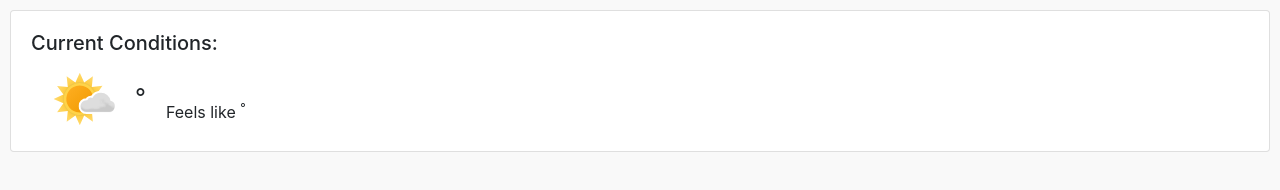
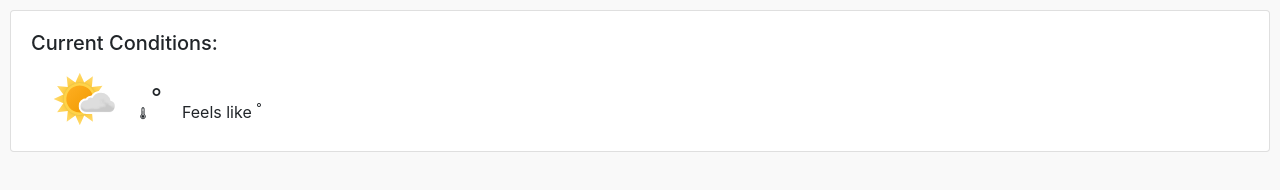
Before and after one commit to artem-p/raindrop, a React (Create React App) app: page / in a window 1280 px wide. Shown: the top 190 px of the page. Built offline with nearby package versions, Linux system fonts and the light colour scheme; no server answers.

Commit message:
add weather icon

```diff
--- a/src/dashboard/CurrentWeather.js
+++ b/src/dashboard/CurrentWeather.js
@@ -1,7 +1,7 @@
 import React, { useState, useEffect } from 'react'
 import Card from 'react-bootstrap/Card'
-import {Container, Row, Col} from 'react-bootstrap';
-import WiTemperature from 'react-icons/wi'
+import { Container, Row, Col } from 'react-bootstrap';
+import { WiThermometer } from 'react-icons/wi'
 import fair_day from '../weather-icons-metno/svg/fair_day.svg'
 import { owmRequests } from '../requests'
 import { owmApi } from '../api'
@@ -46,6 +46,10 @@ function CurrentWeather({lat, lon, place}) {
               </div> */}
 
               <div className="temperature">
+                <div class="temperature__icon">
+                  <WiThermometer />
+                </div>
+
                 <div class="temperature__measured">
                   {temp}{' '} <sup>°</sup>
                 </div>
```
Lines whose indentation alone changed are shown as unchanged.
